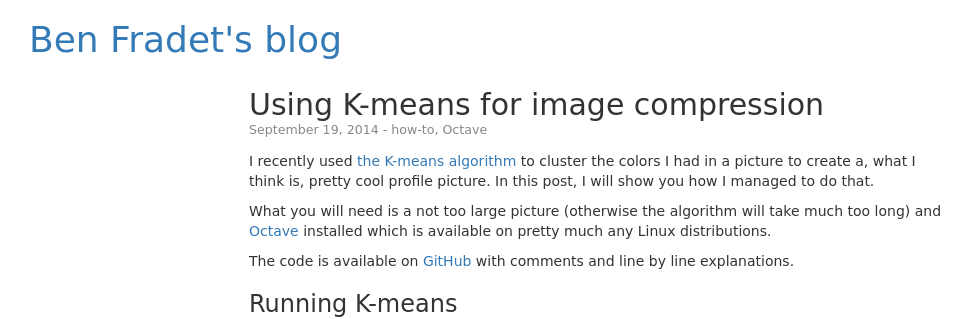
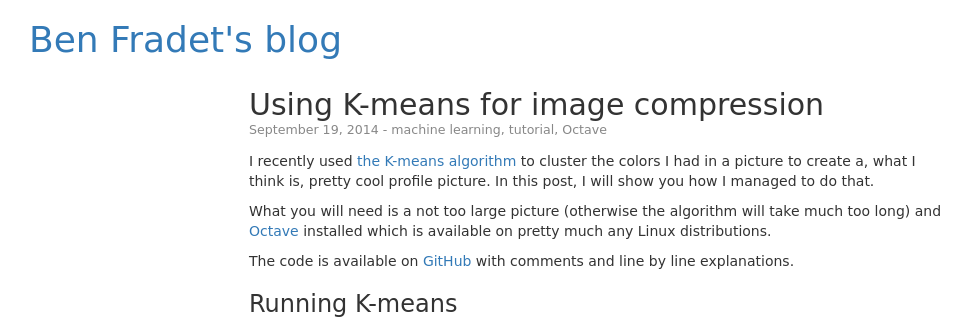
Before and after one commit to BenFradet/benfradet.github.io, a Jekyll site: the page built from _posts/2014-09-19-Using-KMeans-for-image-compression.md, in a window 1280 px wide and 900 px high. Shown: the top 319 px of the window, without its empty margins (41-1021 px from the left). Built offline with Jekyll 4.4.1, drawn with Linux system fonts in a browser that asks for light colours; nearby versions of some CDN libraries.

Commit message:
modified tags

```diff
--- a/_posts/2014-09-19-Using-KMeans-for-image-compression.md
+++ b/_posts/2014-09-19-Using-KMeans-for-image-compression.md
@@ -2,7 +2,8 @@
 layout: post
 title: Using K-means for image compression
 categories:
-    - how-to
+    - machine learning
+    - tutorial
     - Octave
 ---
 
```
